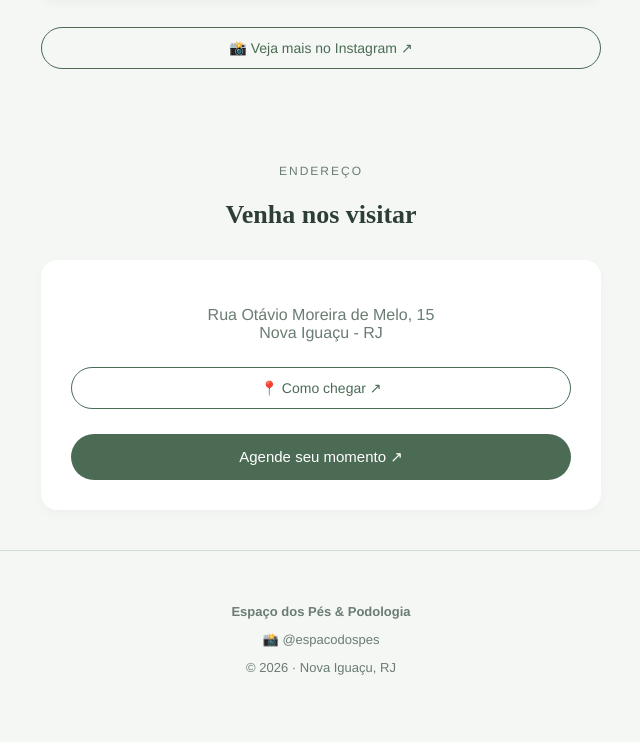
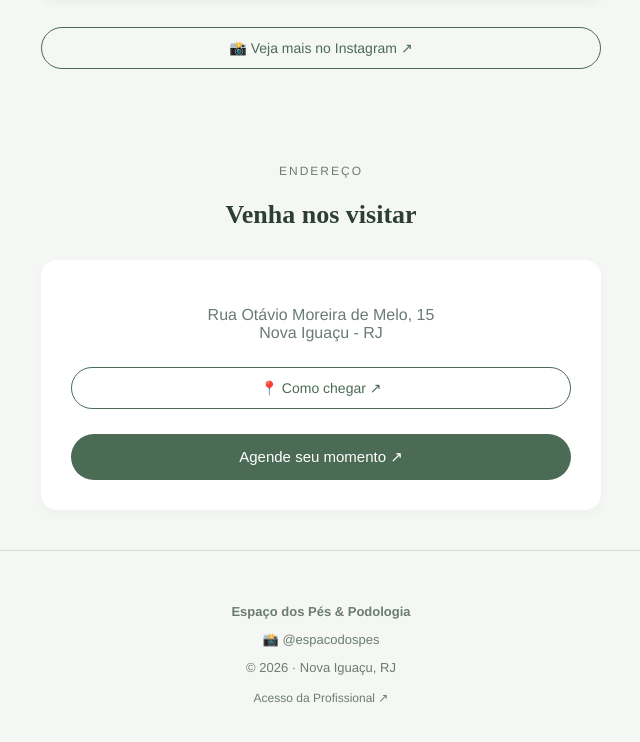
Before and after one commit to juju7-sys/pedologia, a plain HTML site: page index.html in a window 1280 px wide. Shown: the part 1718-2460 px from the top of the page, without its empty margins (319-959 px from the left). Drawn offline with nearby package versions, Linux system fonts and the light colour scheme.

Commit message:
Update index.html

```diff
--- a/index.html
+++ b/index.html
@@ -90,12 +90,14 @@
         </div>
     </section>
 
-    <!-- Rodapé -->
+<!-- Rodapé -->
     <footer>
         <p><strong>Espaço dos Pés & Podologia</strong></p>
         <p>📸 @espacodospes</p>
         <p>© 2026 · Nova Iguaçu, RJ</p>
+        <p style="margin-top: 15px;"><a href="login.html" style="color: var(--text-muted); font-size: 12px; text-decoration: none;">Acesso da Profissional ↗</a></p>
     </footer>
+
 
     <!-- MODAL DE AGENDAMENTO -->
     <div class="modal-overlay" id="modalAgendamento">
```
